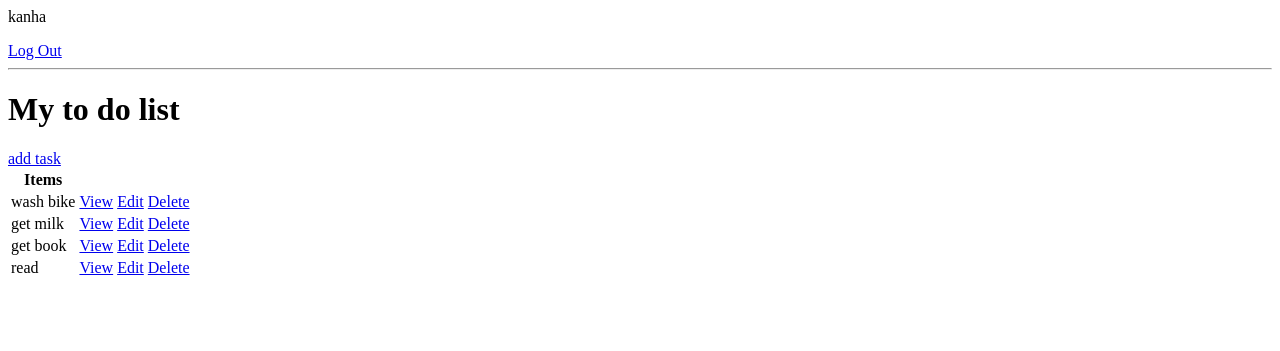
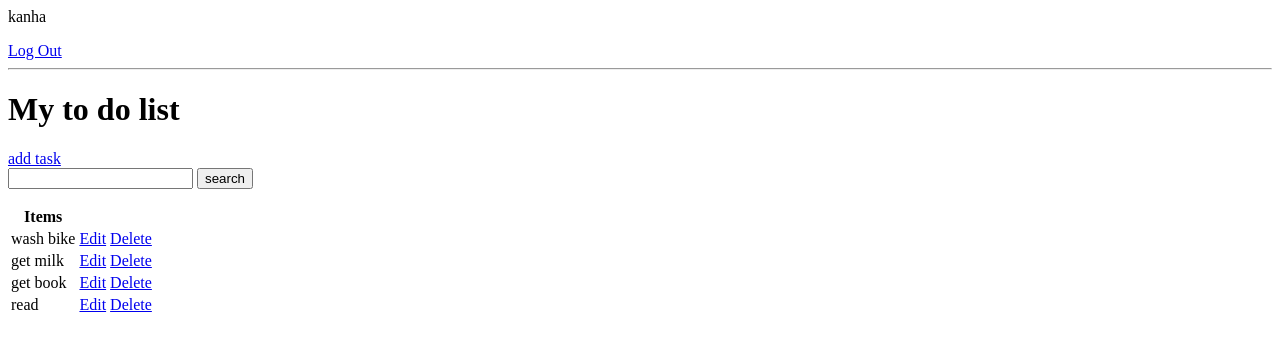
Before and after one commit to Meenaketan7/ToDo_Django, a Django app: page / in a window 1280 px wide. Shown: the top 351 px of the page. Run offline with Django 4.2, Linux system fonts and the light colour scheme; a user stored in the database is signed in; data comes from the database, SQL or seed files in the repository; both versions use the stored data as it was after the commit.

Commit message:
search method

```diff
--- a/base/templates/base/register.html
+++ b/base/templates/base/register.html
@@ -5,4 +5,4 @@
     <input type="Submit" value="Register">
 </form>
 
-<p>Already have an account? <a href="">Login</a></p>
+<p>Already have an account? <a href="{% url 'login' %}">Login</a></p>
--- a/base/templates/base/task_list.html
+++ b/base/templates/base/task_list.html
@@ -7,12 +7,15 @@
 <hr>
 <h1>My to do list</h1>
 <a href="{%url 'task-create'%}">add task</a>
+<form action="" method="GET">
+    <input type="text" name='search-area' value="{{ search_input }}" />
+    <input type="submit" value="search">
+</form>
 <table>
         <th>Items</th>
         {% for task in tasks %}
             <tr>
                 <td>{{task.title}}</td>
-                <td><a href="{%url 'task' task.id %}">View</a></td>
                 <td><a href="{%url 'task-update' task.id %}">Edit</a></td>
                 <td><a href="{%url 'task-delete' task.id %}">Delete</a></td>
             </tr>
--- a/base/views.py
+++ b/base/views.py
@@ -48,6 +48,11 @@ class TaskList(LoginRequiredMixin, ListView):
         context = super().get_context_data(**kwargs)
         context['tasks'] = context['tasks'].filter(user=self.request.user)
         context['count']=context['tasks'].filter(complete=False).count()
+
+        search_input = self.request.GET.get('search-area') or ''
+        if search_input:
+            context['tasks']=context['tasks'].filter(title__icontains=search_input)
+        context['search_input']= search_input
         return context
 
 class TaskDetail(LoginRequiredMixin, DetailView):
```
Also changed, not shown: db.sqlite3.
